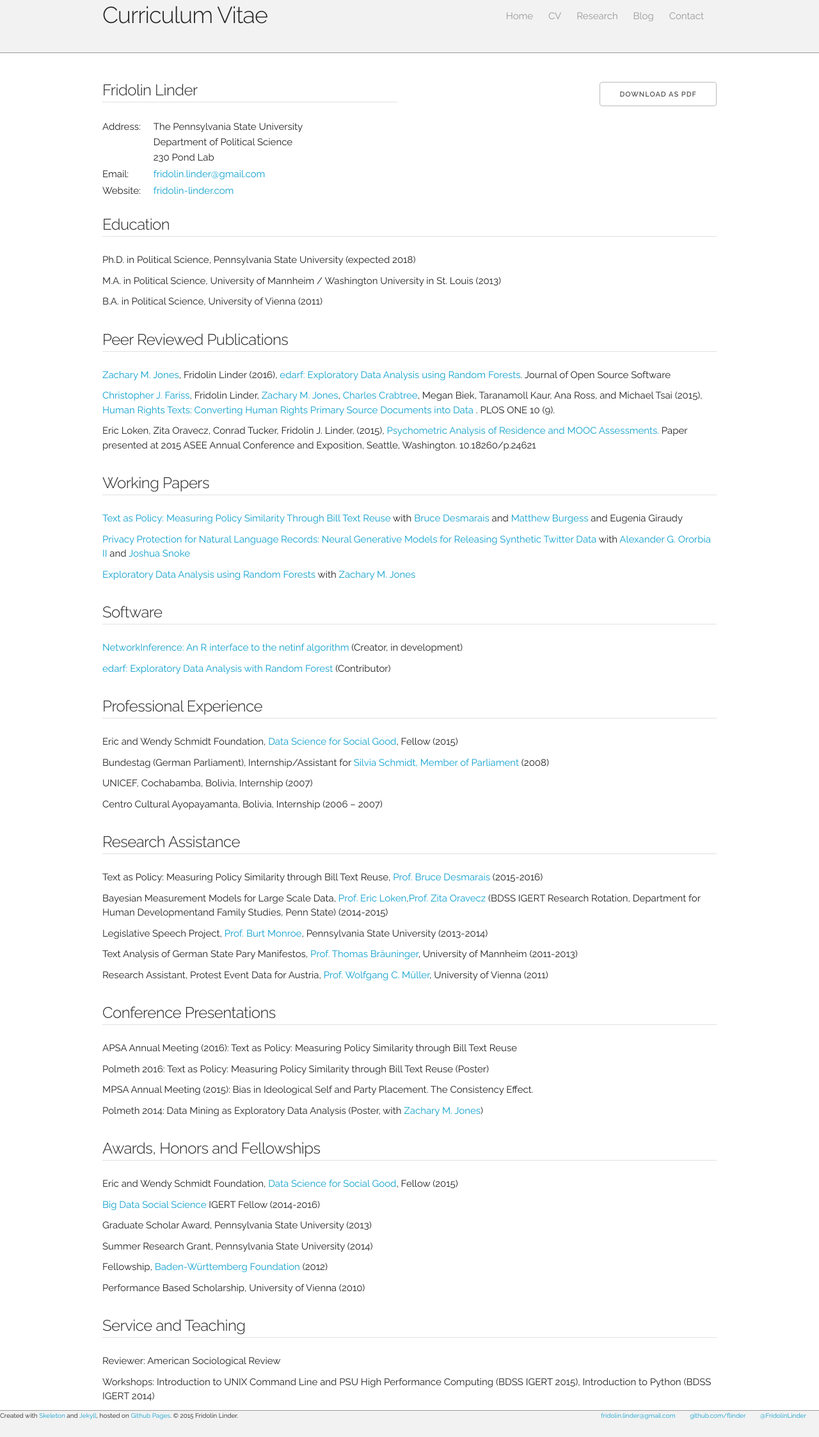
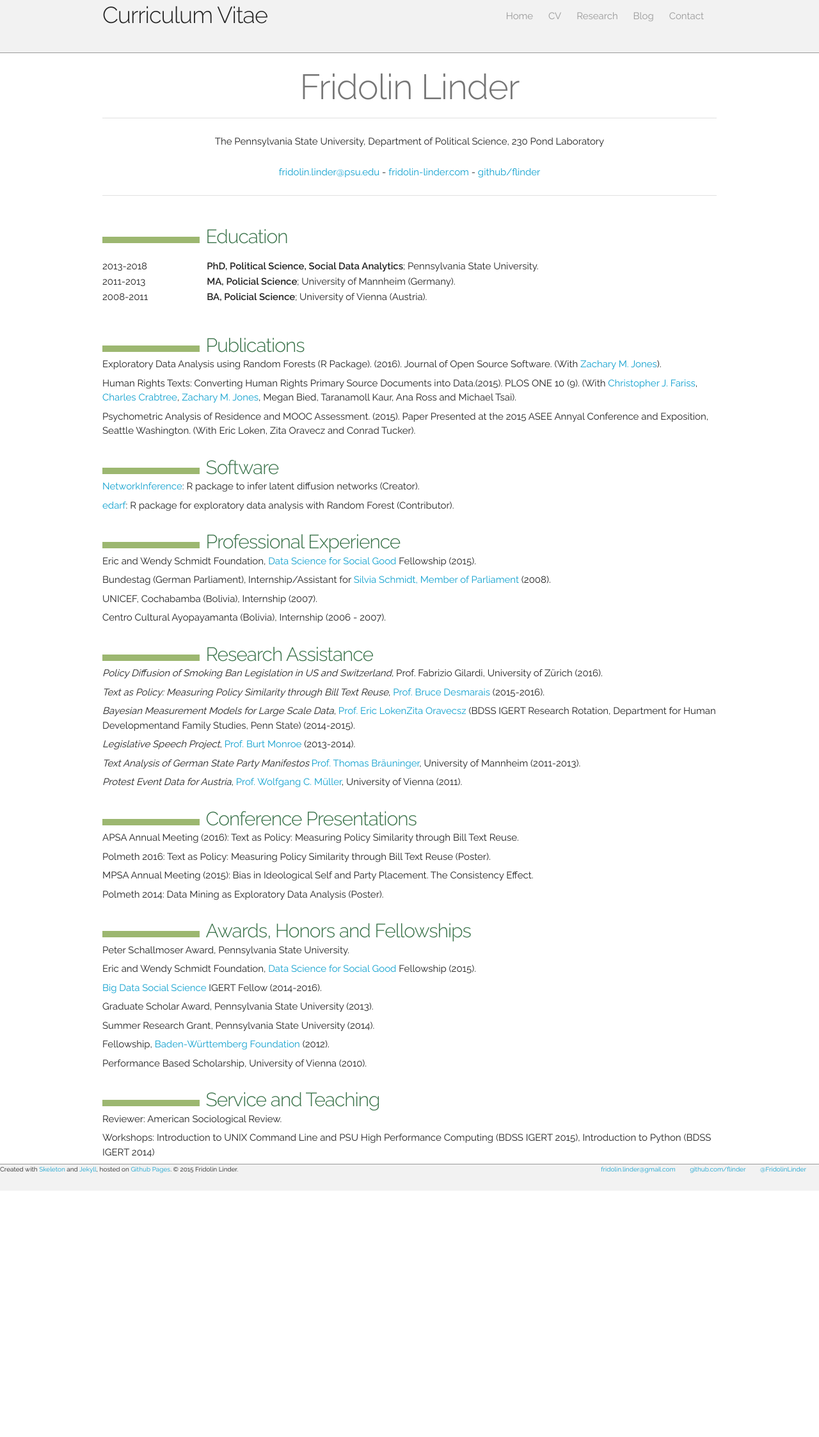
Before and after one commit to flinder/flinder.github.io, a Jekyll site: the page built from cv/index.html, in a window 1280 px wide. Shown: the whole page at 64% size. Built offline with Jekyll 4.4.1, drawn with Linux system fonts in a browser that asks for light colours; after the commit the page ends 1861 px from its top, so only the background shows below that.

Commit message:
cv overhaul

```diff
--- a/css/skeleton.css
+++ b/css/skeleton.css
@@ -567,3 +567,84 @@ table.cvTable {
 input, select, textarea{
         color: #999;
 }
+
+
+/* Special styling for cv  */
+
+/* Whole document */
+#cv_div body {
+    font-family: "Helvetica Neue", Helvetica, Arial, sans-serif;
+    width: 800px;
+    margin: auto;
+    background: #FFFFFF;
+    padding: 10px 10px 20px 10px;
+}
+
+/* Title of the resume */
+#cv_div h1 {
+    font-size: 55px;
+    color: #757575;
+    text-align:center;
+    margin-bottom:15px;
+}
+
+/* Titles of categories */
+#cv_div h2 {
+    /* This is called "sectioncolor" in the ConTeXt stylesheet. */
+    color: #397249;
+    font-size: 30px;
+    padding: 20px 10px 0px 0px;
+}
+/* There is a bar just before each category */
+#cv_div h2:before {
+    content: "";
+    display: inline-block;
+    margin-right:1%;
+    width: 16%;
+    height: 10px;
+    /* This is called "rulecolor" in the ConTeXt stylesheet. */
+    background-color: #9CB770;
+}
+
+/* Definitions */
+dt {
+    float: left;
+    clear: left;
+    width: 17%;
+    /*font-weight: bold;*/
+}
+dd {
+    margin-left: 17%;
+}
+#cv_div p {
+    margin-top:0;
+    margin-bottom:7px;
+}
+
+/* Blockquotes */
+#cv_div blockquote {
+    text-align: center
+}
+
+/* Links */
+/*
+#cv_div a {
+    text-decoration: none;
+    color: #397249;
+}
+#cv_div a:hover, a:active {
+    background-color: #397249;
+    color: #FFFFFF;
+    text-decoration: none;
+    text-shadow: 1px 1px 1px #333;
+}
+*/
+
+/* Horizontal separators */
+hr {
+    color: #A6A6A6;
+}
+
+table {
+    width: 100%;
+}
--- /dev/null
+++ b/cv/head.html
@@ -0,0 +1,4 @@
+---
+layout: default
+title: Curriculum Vitae
+---
--- a/cv/index.html
+++ b/cv/index.html
@@ -2,134 +2,78 @@
 layout: default
 title: Curriculum Vitae
 ---
-
-<div class="row">
-
-    <div class="six columns">
-        <h5>Fridolin Linder</h5><hr>
-        <table style="border:0 none" class="cvTable">
-            <tr>
-                <td valign="top">Address:</td>
-                <td>The Pennsylvania State University <br/> Department of
-                    Political Science <br/> 230 Pond Lab</td>
-            </tr>
-           <tr>
-                <td>Email:</td>
-                <td><a href="mailto:fridolin.linder@gmail.com"</a>fridolin.linder@gmail.com</a></td>
-            </tr>
-            <tr>
-                <td>Website:</td>
-                <td><a href="http://fridolin-linder.com">fridolin-linder.com</a></td>
-            </tr>
-            <tr>
-                <td></td>
-                <td></td>
-            </tr>
-        </table>
-    </div>
-
-    <div class="six columns">
-        <a style="float: right; margin-top:2.5rem" align="right" class="button" href="./cv_linder.pdf">Download as pdf</a>
-    </div>
-
+<!DOCTYPE html PUBLIC "-//W3C//DTD XHTML 1.0 Transitional//EN" "http://www.w3.org/TR/xhtml1/DTD/xhtml1-transitional.dtd">
+<html xmlns="http://www.w3.org/1999/xhtml">
+<head>
+  <meta http-equiv="Content-Type" content="text/html; charset=utf-8" />
+  <meta http-equiv="Content-Style-Type" content="text/css" />
+  <meta name="generator" content="pandoc" />
+  <title></title>
+  <style type="text/css">code{white-space: pre;}</style>
+</head>
+<body>
+<div id="cv_div">
+<h1 id="fridolin-linder">Fridolin Linder</h1>
+<hr />
+<blockquote>
+<p>The Pennsylvania State University, Department of Political Science, 230 Pond Laboratory</p>
+</blockquote>
+<blockquote>
+<p><script type="text/javascript">
+<!--
+h='&#112;&#x73;&#x75;&#46;&#x65;&#100;&#x75;';a='&#64;';n='&#102;&#114;&#x69;&#100;&#x6f;&#108;&#x69;&#110;&#46;&#108;&#x69;&#110;&#100;&#x65;&#114;';e=n+a+h;
+document.write('<a h'+'ref'+'="ma'+'ilto'+':'+e+'" clas'+'s="em' + 'ail">'+e+'<\/'+'a'+'>');
+// -->
+</script><noscript>&#102;&#114;&#x69;&#100;&#x6f;&#108;&#x69;&#110;&#46;&#108;&#x69;&#110;&#100;&#x65;&#114;&#32;&#x61;&#116;&#32;&#112;&#x73;&#x75;&#32;&#100;&#x6f;&#116;&#32;&#x65;&#100;&#x75;</noscript> - <a href="http://fridolin-linder.com">fridolin-linder.com</a> - <a href="https://github.com/flinder">github/flinder</a></p>
+</blockquote>
+<hr />
+<h2 id="education">Education</h2>
+<dl>
+<dt>2013-2018</dt>
+<dd><strong>PhD, Political Science, Social Data Analytics</strong>; Pennsylvania State University.
+</dd>
+<dt>2011-2013</dt>
+<dd><strong>MA, Policial Science</strong>; University of Mannheim (Germany).
+</dd>
+<dt>2008-2011</dt>
+<dd><strong>BA, Policial Science</strong>; University of Vienna (Austria).
+</dd>
+</dl>
+<h2 id="publications">Publications</h2>
+<p>Exploratory Data Analysis using Random Forests (R Package). (2016). Journal of Open Source Software. (With <a href="http://zmjones.com">Zachary M. Jones</a>).</p>
+<p>Human Rights Texts: Converting Human Rights Primary Source Documents into Data.(2015). PLOS ONE 10 (9). (With <a href="http://cfariss.com/">Christopher J. Fariss</a>, <a href="http://charlescrabtree.com">Charles Crabtree</a>, <a href="http://zmjones.com">Zachary M. Jones</a>, Megan Bied, Taranamoll Kaur, Ana Ross and Michael Tsai).</p>
+<p>Psychometric Analysis of Residence and MOOC Assessment. (2015). Paper Presented at the 2015 ASEE Annyal Conference and Exposition, Seattle Washington. (With Eric Loken, Zita Oravecz and Conrad Tucker).</p>
+<h2 id="software">Software</h2>
+<p><a href="https://github.com/flinder/NetworkInference">NetworkInference</a>: R package to infer latent diffusion networks (Creator).</p>
+<p><a href="https://github.com/zmjones/edarf">edarf</a>: R package for exploratory data analysis with Random Forest (Contributor).</p>
+<h2 id="professional-experience">Professional Experience</h2>
+<p>Eric and Wendy Schmidt Foundation, <a href="http://dssg.io">Data Science for Social Good</a> Fellowship (2015).</p>
+<p>Bundestag (German Parliament), Internship/Assistant for <a href="http://www.spdfraktion.de/abgeordnete/schmidt-eisleben?wp=17">Silvia Schmidt, Member of Parliament</a> (2008).</p>
+<p>UNICEF, Cochabamba (Bolivia), Internship (2007).</p>
+<p>Centro Cultural Ayopayamanta (Bolivia), Internship (2006 - 2007).</p>
+<h2 id="research-assistance">Research Assistance</h2>
+<p><em>Policy Diffusion of Smoking Ban Legislation in US and Switzerland</em>, Prof. Fabrizio Gilardi, University of Zürich (2016).</p>
+<p><em>Text as Policy: Measuring Policy Similarity through Bill Text Reuse</em>, <a href="http://sites.psu.edu/desmaraisgroup/">Prof. Bruce Desmarais</a> (2015-2016).</p>
+<p><em>Bayesian Measurement Models for Large Scale Data</em>, <a href="http://hhd.psu.edu/hdfs/directory/bio.aspx?id=149">Prof. Eric Loken</a><a href="http://www.cogsci.uci.edu/~zoravecz/bayes/index.php?site=BOUM">Zita Oravecsz</a> (BDSS IGERT Research Rotation, Department for Human Developmentand Family Studies, Penn State) (2014-2015).</p>
+<p><em>Legislative Speech Project</em>, <a href="http://polisci.la.psu.edu/people/blm24">Prof. Burt Monroe</a> (2013-2014).</p>
+<p><em>Text Analysis of German State Party Manifestos</em> <a href="http://www.tbraeuninger.de/">Prof. Thomas Bräuninger</a>, University of Mannheim (2011-2013).</p>
+<p><em>Protest Event Data for Austria</em>, <a href="https://scholar.google.com/citations?user=9MttMt8AAAAJ&amp;hl=en">Prof. Wolfgang C. Müller</a>, University of Vienna (2011).</p>
+<h2 id="conference-presentations">Conference Presentations</h2>
+<p>APSA Annual Meeting (2016): Text as Policy: Measuring Policy Similarity through Bill Text Reuse.</p>
+<p>Polmeth 2016: Text as Policy: Measuring Policy Similarity through Bill Text Reuse (Poster).</p>
+<p>MPSA Annual Meeting (2015): Bias in Ideological Self and Party Placement. The Consistency Effect.</p>
+<p>Polmeth 2014: Data Mining as Exploratory Data Analysis (Poster).</p>
+<h2 id="awards-honors-and-fellowships">Awards, Honors and Fellowships</h2>
+<p>Peter Schallmoser Award, Pennsylvania State University.</p>
+<p>Eric and Wendy Schmidt Foundation, <a href="http://dssg.io">Data Science for Social Good</a> Fellowship (2015).</p>
+<p><a href="http://bdss.psu.edu/">Big Data Social Science</a> IGERT Fellow (2014-2016).</p>
+<p>Graduate Scholar Award, Pennsylvania State University (2013).</p>
+<p>Summer Research Grant, Pennsylvania State University (2014).</p>
+<p>Fellowship, <a href="http://www.bw-stipendium.de/en/home.html">Baden-Württemberg Foundation</a> (2012).</p>
+<p>Performance Based Scholarship, University of Vienna (2010).</p>
+<h2 id="service-and-teaching">Service and Teaching</h2>
+<p>Reviewer: American Sociological Review.</p>
+<p>Workshops: Introduction to UNIX Command Line and PSU High Performance Computing (BDSS IGERT 2015), Introduction to Python (BDSS IGERT 2014)</p>
 </div>
-
-<div class="twelve columns">
-    <h5>Education</h5><hr>
-    <p class="entry">Ph.D. in Political Science, Pennsylvania State University (expected 2018)</p>
-    <p class="entry">M.A. in Political Science, University of Mannheim / Washington University in St. Louis (2013)</p>
-    <p class="entry">B.A. in Political Science, University of Vienna (2011)</p>
-</div>
-
-<div class="twelve columns">
-    <h5>Peer Reviewed Publications</h5>
-    <hr>
-    <p class="entry">
-        <a href="http://zmjones.com">Zachary M. Jones</a>,
-        Fridolin Linder (2016),
-        <a href=http://joss.theoj.org/papers/10.21105/joss.00092>edarf:
-            Exploratory Data Analysis using Random Forests</a>. Journal of Open Source Software</p>
-    <p class="entry">
-        <a href="http://cfariss.com/">Christopher J. Fariss</a>, Fridolin Linder, <a href="http://zmjones.com">Zachary M. Jones</a>, <a href="http://charlescrabtree.com/">Charles Crabtree</a>, Megan Biek, Taranamoll Kaur, Ana Ross, and Michael Tsai (2015), <a href="http://journals.plos.org/plosone/article?id=10.1371/journal.pone.0138935">Human Rights Texts: Converting Human Rights Primary Source Documents into Data </a>. PLOS ONE 10 (9).</p>
-    <p class="entry">Eric Loken, Zita Oravecz, Conrad Tucker, Fridolin J. Linder, (2015), <a href="https://www.asee.org/public/conferences/56/papers/13809/view">Psychometric Analysis of Residence and MOOC Assessments.</a> Paper presented at 2015 ASEE Annual Conference and Exposition, Seattle, Washington. 10.18260/p.24621</p>
-</div>
-
-<div class="twelve columns">
-    <h5>Working Papers</h5>
-    <hr>
-    <p class="entry">
-        <a href="https://papers.ssrn.com/sol3/papers.cfm?abstract_id=2812607">
-            Text as Policy: Measuring Policy Similarity Through Bill Text Reuse</a>
-        with <a href="http://zmjones.com">Bruce Desmarais</a>
-        and <a href="http://web.eecs.umich.edu/~mattburg/">Matthew Burgess</a>
-        and Eugenia Giraudy
-    </p>
-    <p class="entry"><a href="https://arxiv.org/abs/1606.01151">Privacy
-        Protection for Natural Language Records: Neural Generative Models for
-        Releasing Synthetic Twitter Data</a> with <a
-        href="http://www.personal.psu.edu/ago109/">Alexander G. Ororbia II</a>
-    and <a href="http://bdss.psu.edu/people/jvs140">Joshua Snoke</a>
-    </p>
-    <p class="entry">
-        <a href="http://http://zmjones.com/static/papers/rfss_manuscript.pdf">
-            Exploratory Data Analysis using Random Forests
-        </a> with <a href="http://zmjones.com">Zachary M. Jones</a>
-    </p>
-
-
-</div>
-
-
-<div class="twelve columns">
-    <h5>Software</h5><hr>
-    <p class="entry"><a
-        href="https://github.com/flinder/NetworkInference">NetworkInference:
-        An R interface to the netinf algorithm</a> (Creator, in development)</p>
-
-    <p class="entry"><a href="https://github.com/zmjones/edarf">edarf: Exploratory Data Analysis with Random Forest</a> (Contributor)</p>
-</div>
-
-<div class="twelve columns">
-    <h5>Professional Experience</h5>
-    <hr>
-    <p class="entry">Eric and Wendy Schmidt Foundation, <a href="dssg.io">Data Science for Social Good</a>, Fellow (2015)</p>
-    <p class="entry">Bundestag (German Parliament), Internship/Assistant for <a href="http://www.spdfraktion.de/abgeordnete/schmidt-eisleben?wp=17">Silvia Schmidt, Member of Parliament</a> (2008)</p>
-    <p class="entry">UNICEF, Cochabamba, Bolivia, Internship (2007)</p>
-    <p class="entry">Centro Cultural Ayopayamanta, Bolivia, Internship (2006 – 2007)</p>
-</div>
-
-<div class="twelve columns">
-    <h5>Research Assistance</h5>
-    <hr>
-    <p class="entry">Text as Policy: Measuring Policy Similarity through Bill Text Reuse, <a href="http://sites.psu.edu/desmaraisgroup/">Prof. Bruce Desmarais</a> (2015-2016)</p>
-    <p class="entry">Bayesian Measurement Models for Large Scale Data, <a href="http://hhd.psu.edu/hdfs/directory/bio.aspx?id=149">Prof. Eric Loken</a>,<a href="http://www.cogsci.uci.edu/~zoravecz/bayes/index.php?site=BOUM">Prof. Zita Oravecz</a> (BDSS IGERT Research Rotation, Department for Human Developmentand Family Studies, Penn State) (2014-2015)</p>
-    <p class="entry">Legislative Speech Project, <a href="http://polisci.la.psu.edu/people/blm24">Prof. Burt Monroe</a>, Pennsylvania State University (2013-2014)</p>
-    <p class="entry">Text Analysis of German State Pary Manifestos, <a href="http://www.tbraeuninger.de/">Prof. Thomas Bräuninger</a>, University of Mannheim (2011-2013)</p>
-    <p class="entry">Research Assistant, Protest Event Data for Austria, <a href="https://scholar.google.com/citations?user=9MttMt8AAAAJ&hl=en">Prof. Wolfgang C. Müller</a>, University of Vienna (2011)</p>
-</div>
-
-
-<div class="twelve columns">
-    <h5>Conference Presentations</h5><hr>
-      <p class="entry">APSA Annual Meeting (2016): Text as Policy: Measuring Policy Similarity through Bill Text Reuse</p>
-      <p class="entry">Polmeth 2016: Text as Policy: Measuring Policy Similarity
-      through Bill Text Reuse (Poster)</p>
-    <p class="entry">MPSA Annual Meeting (2015): Bias in Ideological Self and Party Placement. The Consistency Effect.</p>
-    <p class="entry">Polmeth 2014: Data Mining as Exploratory Data Analysis (Poster, with <a href="http://zmjones.com">Zachary M. Jones</a>)</p>
-</div>
-
-<div class="twelve columns">
-    <h5>Awards, Honors and Fellowships</h5><hr>
-    <p class="entry">Eric and Wendy Schmidt Foundation, <a href="dssg.io">Data Science for Social Good</a>, Fellow (2015)</p>
-    <p class="entry"><a href="http://bdss.psu.edu/">Big Data Social Science</a> IGERT Fellow (2014-2016)
-    <p class="entry">Graduate Scholar Award, Pennsylvania State University (2013)</p>
-    <p class="entry">Summer Research Grant, Pennsylvania State University (2014)</p>
-    <p class="entry">Fellowship, <a href="http://www.bw-stipendium.de/en/home.html">Baden-Württemberg Foundation</a> (2012)</p>
-    <p class="entry">Performance Based Scholarship, University of Vienna (2010)</p>
-</div>
-
-<div class="twelve columns">
-    <h5>Service and Teaching</h5><hr>
-    <p class="entry">Reviewer: American Sociological Review</p>
-    <p class="entry">Workshops: Introduction to UNIX Command Line and PSU High Performance Computing (BDSS IGERT 2015), Introduction to Python (BDSS IGERT 2014)
-</div>
+</body>
+</html>
```
Also changed, not shown: cv/cv.md (added, +119 -0 lines), 5 other files.
